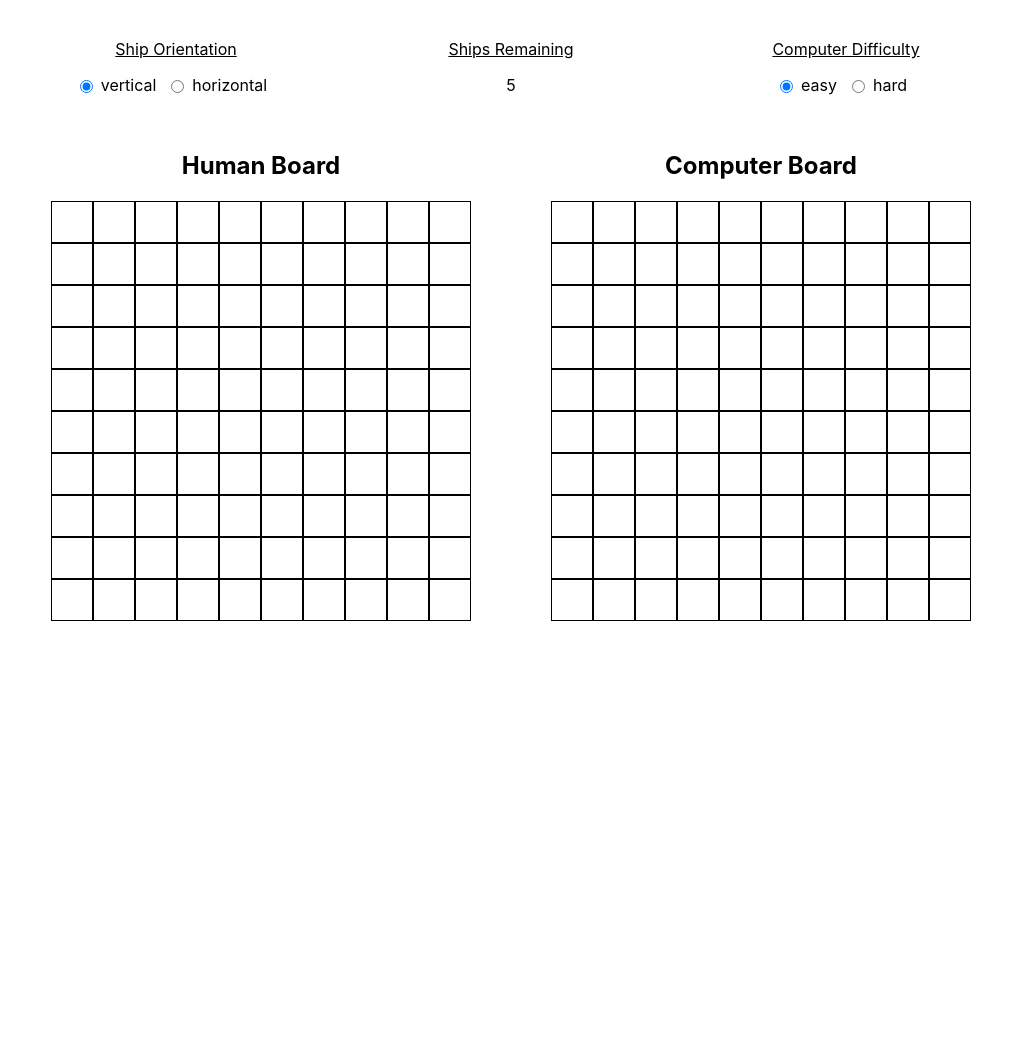
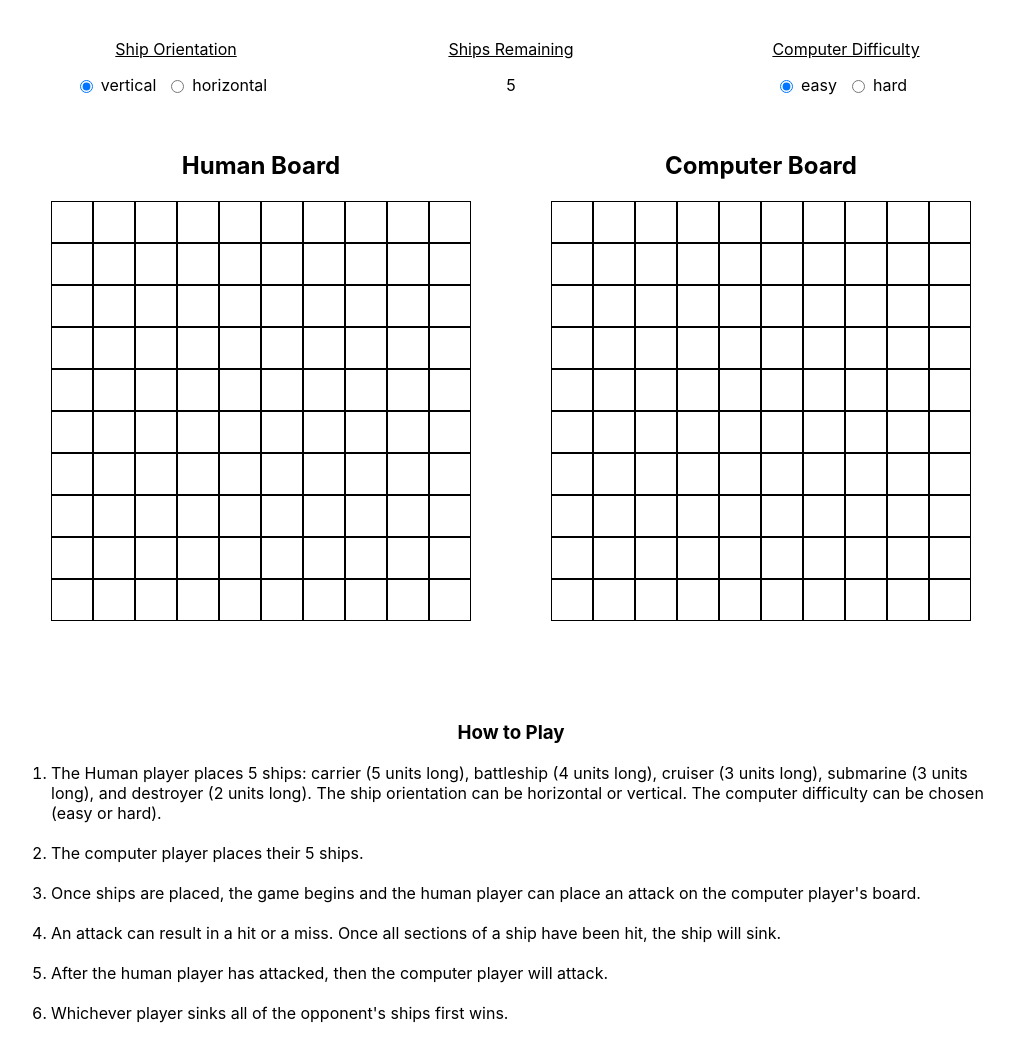
Before and after one commit to esteban90-dev/battleship, a website built with webpack: page dist/index.html in a window 1280 px wide. Shown: the part 122-1165 px from the top of the page, without its empty margins (129-1143 px from the left). Before the commit the page ends 800 px from the top, so only its background shows below. Built offline with nearby package versions, Linux system fonts and the light colour scheme.

Commit message:
add rules section

```diff
--- a/dist/index.html
+++ b/dist/index.html
@@ -39,8 +39,8 @@
           </div>
         </div>
       </div>
+    </header>
 
-    </header>
     <main>
       <div class="row-around">
         <div class="col-100_md col-50_lg flex-col">
@@ -55,6 +55,21 @@
         </div>
       </div>
     </main>
+
+    <footer>
+      <h3 class="mt-100">How to Play</h3>
+      <ol>
+        <li>
+          The Human player places 5 ships: carrier (5 units long), battleship (4 units long), cruiser (3 units long), submarine (3 units long), and destroyer (2 units long).
+          The ship orientation can be horizontal or vertical. The computer difficulty can be chosen (easy or hard).
+        </li>
+        <li>The computer player places their 5 ships.</li>
+        <li>Once ships are placed, the game begins and the human player can place an attack on the computer player's board.</li>
+        <li>An attack can result in a hit or a miss.  Once all sections of a ship have been hit, the ship will sink.</li>
+        <li>After the human player has attacked, then the computer player will attack.</li>
+        <li>Whichever player sinks all of the opponent's ships first wins.</li>
+      </ol>
+    </footer>
     <script src="./scripts/main.js"></script>
   </body>
 
--- a/dist/styles/main.css
+++ b/dist/styles/main.css
@@ -9,6 +9,10 @@ body {
 
 h1, h2, h3 {
   text-align: center;
+}
+
+li {
+  margin-bottom: 20px;
 }
 
 label {
@@ -120,6 +124,10 @@ p {
   margin: 20px 0;
 }
 
+.mt-100 {
+  margin-top: 100px;
+}
+
 @media screen and (max-width: 600px) {
   .col-100_sm {
     width: 100%;
```
